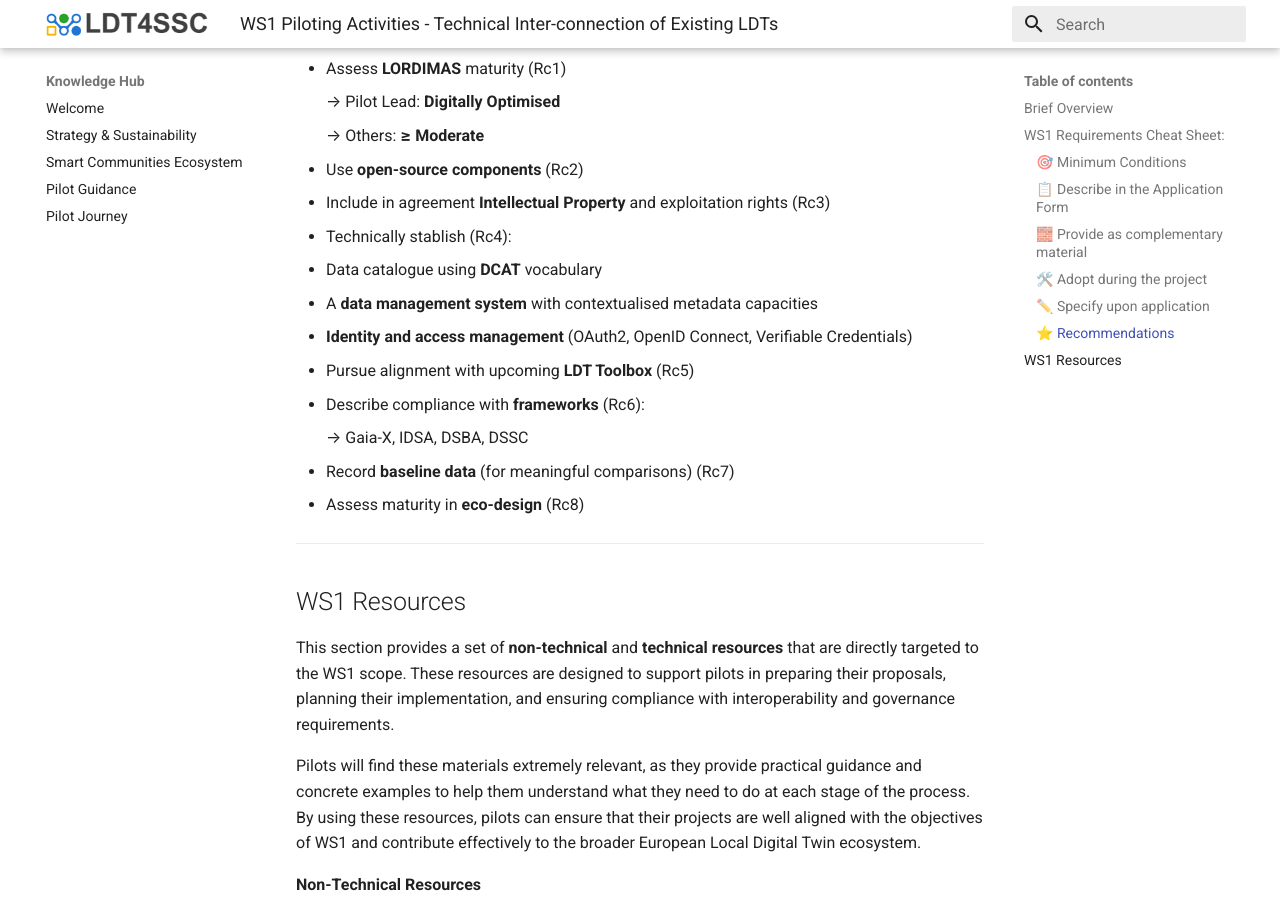
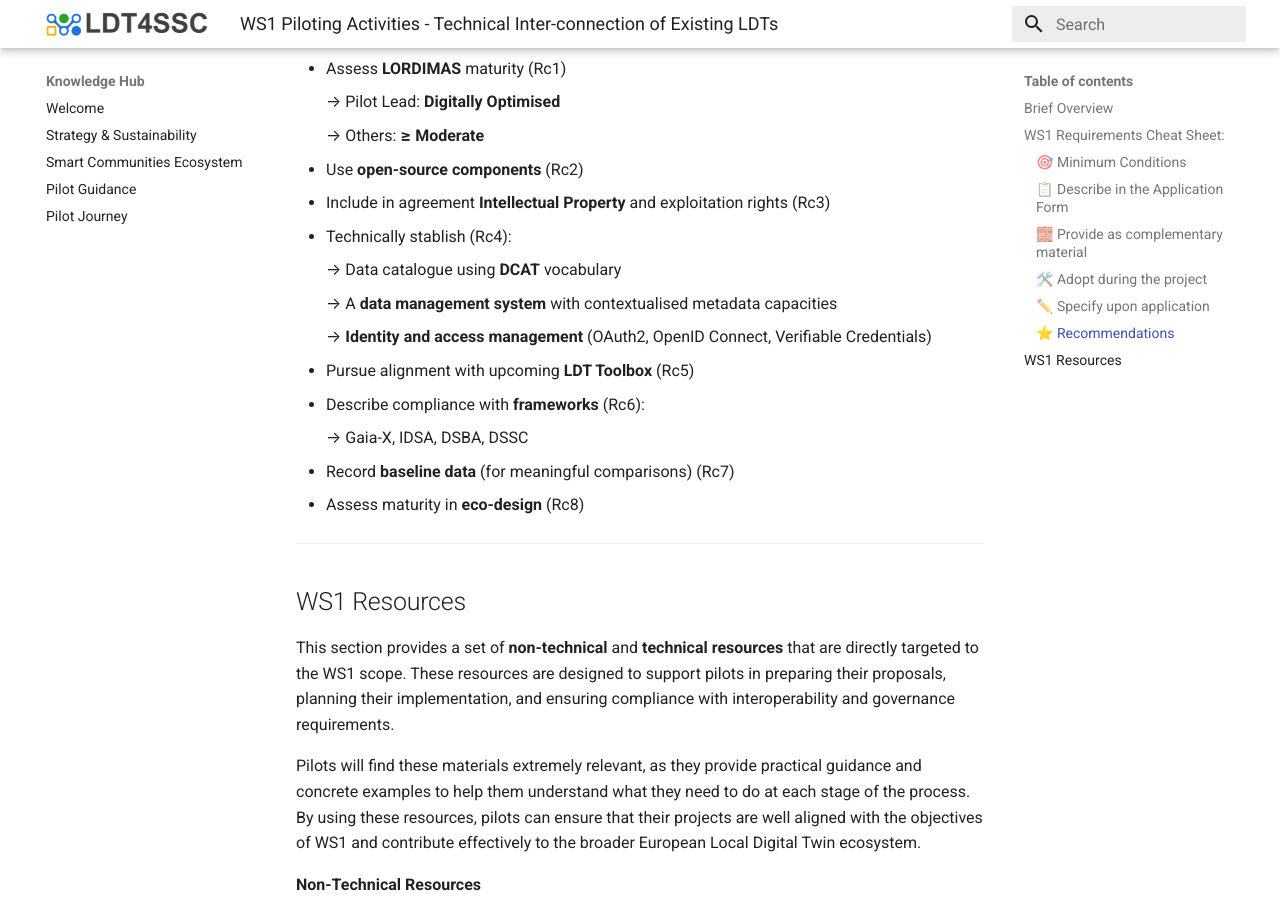
Before and after one commit to ldt4ssc/ldt4ssc.github.io, an MkDocs documentation site: the page built from docs/guidance_content/ws1.md, in a window 1280 px wide and 900 px high, scrolled down 3315 px. Built offline with MkDocs 1.6.1 and Material for MkDocs 9.7.7, drawn with Linux system fonts in a browser that asks for light colours.

Commit message:
fix: indent

```diff
--- a/docs/guidance_content/ws1.md
+++ b/docs/guidance_content/ws1.md
@@ -134,11 +134,11 @@ This is a **cheat sheet** for the first open call's requirements. For a complete
 - Include in agreement **Intellectual Property** and exploitation rights (Rc3)
 - Technically stablish (Rc4):
 
-  - Data catalogue using **DCAT** vocabulary
+    → Data catalogue using **DCAT** vocabulary
 
-  - A **data management system** with contextualised metadata capacities
+    → A **data management system** with contextualised metadata capacities
 
-  - **Identity and access management** (OAuth2, OpenID Connect, Verifiable Credentials)
+    → **Identity and access management** (OAuth2, OpenID Connect, Verifiable Credentials)
 
 - Pursue alignment with upcoming **LDT Toolbox** (Rc5)
 - Describe compliance with **frameworks** (Rc6):
```
